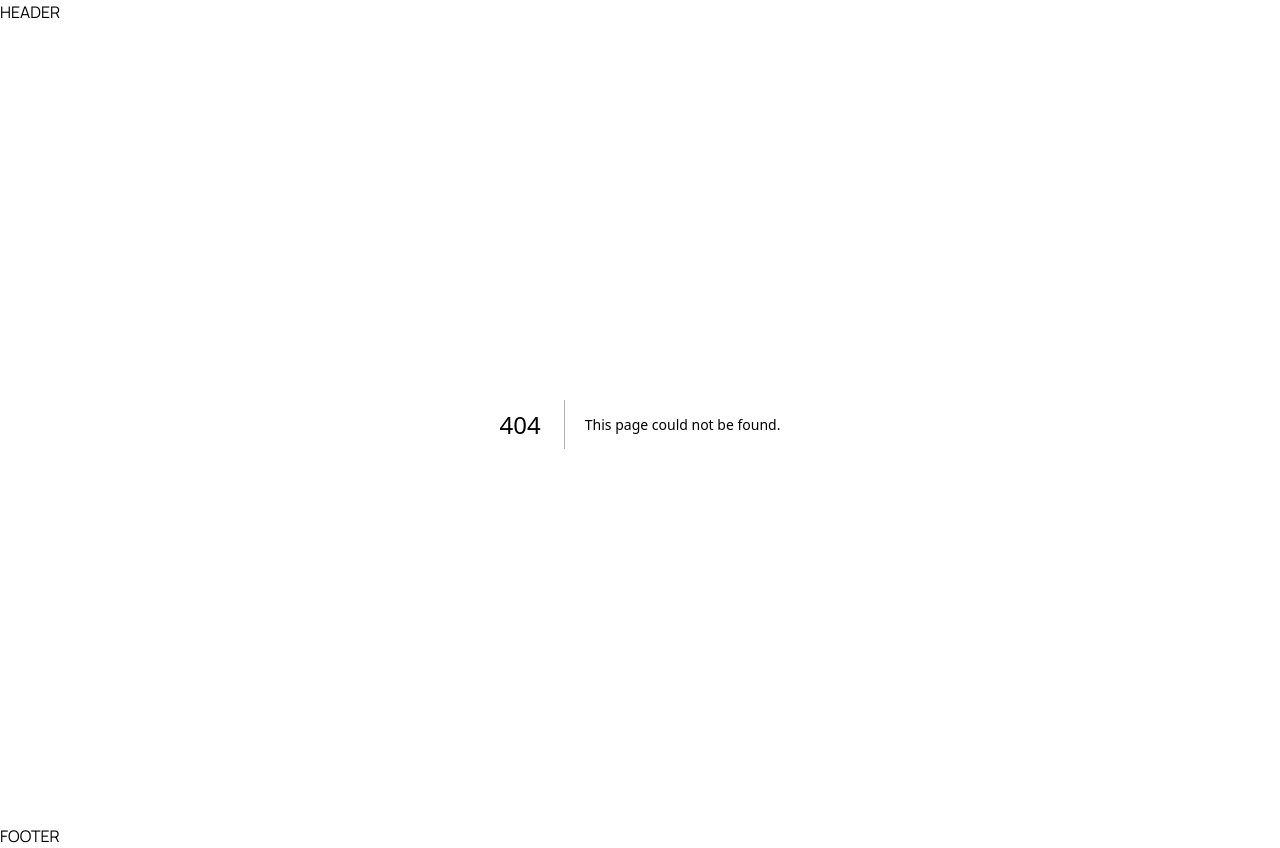
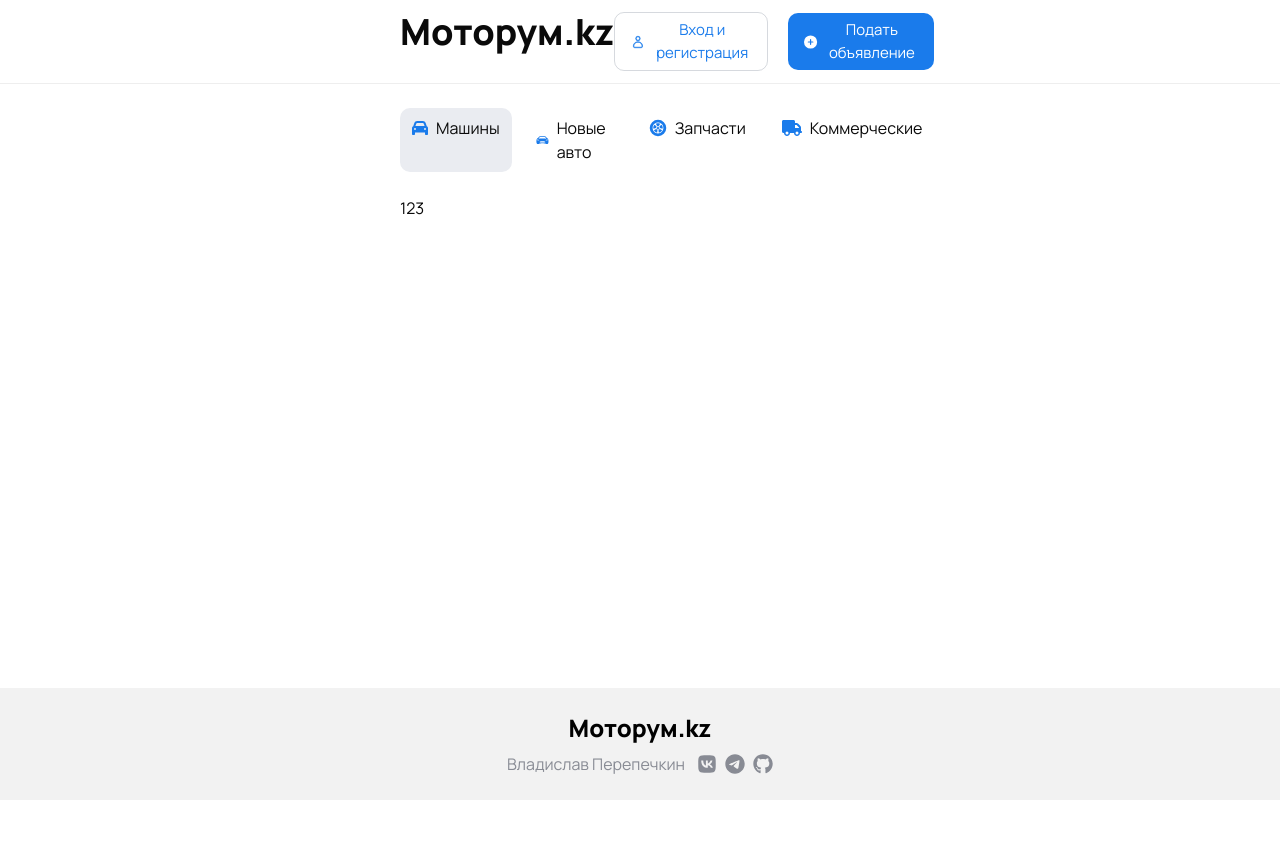
Before and after one commit to xtrphy/car-marketplace, a Next.js app: page /cars in a window 1280 px wide. Before the commit this address had no page. After the commit the page ends 800 px from the top, so only its background shows below. Built offline with nearby package versions, Linux system fonts and the light colour scheme.

Commit message:
feat: Complete header and footer. Create tabs for categories inside main

```diff
--- a/package.json
+++ b/package.json
@@ -16,6 +16,7 @@
     "next": "15.4.6",
     "react": "19.1.0",
     "react-dom": "19.1.0",
+    "react-icons": "^5.5.0",
     "react-redux": "^9.2.0",
     "tailwind-merge": "^3.3.1"
   },
--- /dev/null
+++ b/src/app/[category]/page.tsx
@@ -0,0 +1,11 @@
+import React from 'react';
+
+const page = () => {
+    return (
+        <div>
+            123
+        </div>
+    );
+};
+
+export default page;
--- a/src/app/globals.css
+++ b/src/app/globals.css
@@ -4,6 +4,9 @@
 @custom-variant dark (&:is(.dark *));
 
 @theme inline {
+    --color-primary-accent: #1a7beb;
+    --color-primary-hover: #106ac9;
+    --color-secondary-hover: #eaecf1;
     --radius-sm: calc(var(--radius) - 4px);
     --radius-md: calc(var(--radius) - 2px);
     --radius-lg: var(--radius);
@@ -114,6 +117,7 @@
     * {
         @apply border-border outline-ring/50;
     }
+
     body {
         @apply bg-background text-foreground;
     }
--- a/src/app/layout.tsx
+++ b/src/app/layout.tsx
@@ -1,8 +1,8 @@
 import type { Metadata } from "next";
 import { Manrope } from 'next/font/google';
 import "./globals.css";
-import Header from "@/widgets/header/ui/Header";
-import Footer from "@/widgets/footer/ui/Footer";
+import Header from "@/widgets/Header/ui/Header";
+import Footer from "@/widgets/Footer/ui/Footer";
 
 const manrope = Manrope({
     variable: "--font-manrope",
@@ -28,7 +28,7 @@ export default function RootLayout({
                 className={`${manrope.className} antialiased flex flex-col min-h-screen`}
             >
                 <Header />
-                <main className="flex-grow">
+                <main className="px-4 flex-grow mx-96">
                     {children}
                 </main>
                 <Footer />
--- a/src/app/page.tsx
+++ b/src/app/page.tsx
@@ -1,11 +1,7 @@
-import React from 'react';
+import { redirect } from 'next/navigation';
 
 const page = () => {
-    return (
-        <div>
-            <h1 className='text-5xl'>Домашняя</h1>
-        </div>
-    );
+    redirect('/cars');
 };
 
 export default page;
--- /dev/null
+++ b/src/widgets/footer/components/SocialMedias.tsx
@@ -0,0 +1,33 @@
+import React from 'react';
+import { FaVk, FaTelegram, FaGithub } from 'react-icons/fa6';
+
+const socialMedias = [
+    {
+        icon: <FaVk size={20} />,
+        href: "https://vk.com/xtrphyo"
+    },
+    {
+        icon: <FaTelegram size={20} />,
+        href: "https://t.me/xtrphy1"
+    },
+    {
+        icon: <FaGithub size={20} />,
+        href: "https://github.com/xtrphy",
+    }
+]
+
+const SocialMedias = () => {
+    return (
+        <ul className='flex gap-2'>
+            {socialMedias.map(({ icon, href }, i) => (
+                <li key={i} className='hover:text-primary-accent transition-colors duration-200'>
+                    <a href={href}>
+                        {icon}
+                    </a>
+                </li>
+            ))}
+        </ul>
+    );
+};
+
+export default SocialMedias;
--- a/src/widgets/footer/ui/Footer.tsx
+++ b/src/widgets/footer/ui/Footer.tsx
@@ -1,9 +1,14 @@
 import React from 'react';
+import SocialMedias from '../components/SocialMedias';
 
 const Footer = () => {
     return (
-        <footer>
-            FOOTER
+        <footer className='w-full flex flex-col gap-2 justify-center items-center py-6 bg-[#f2f2f2] text-[#888b94]'>
+            <span className='font-black text-2xl text-black'>Моторум.kz</span>
+            <div className='flex gap-3 items-center'>
+                <span>Владислав Перепечкин</span>
+                <SocialMedias />
+            </div>
         </footer>
     );
 };
--- /dev/null
+++ b/src/widgets/header/components/Categories.tsx
@@ -0,0 +1,73 @@
+'use client';
+
+import React from 'react';
+import { FaCar } from 'react-icons/fa6';
+import { IoCarSport } from 'react-icons/io5';
+import { GiCarWheel } from 'react-icons/gi';
+import { FaTruck } from 'react-icons/fa6';
+import clsx from 'clsx';
+
+import { useState, useEffect } from 'react';
+import { useParams } from 'next/navigation';
+import Link from 'next/link';
+
+const categories = [
+    {
+        category: 'Машины',
+        href: '/cars',
+        icon: <FaCar className='text-primary-accent' />
+    },
+    {
+        category: 'Новые авто',
+        href: '/new',
+        icon: <IoCarSport className='text-primary-accent' size={20} />
+    },
+    {
+        category: 'Запчасти',
+        href: '/zapchasti',
+        icon: <GiCarWheel className='text-primary-accent' size={18} />
+    },
+    {
+        category: 'Коммерческие',
+        href: '/spectehnika',
+        icon: <FaTruck className='text-primary-accent' size={20} />
+    },
+];
+
+const Categories = () => {
+    const params = useParams<{ category: string }>();
+    const categoryFromUrl = params.category || "cars";
+
+    const [activeCategory, setActiveCategory] = useState(categoryFromUrl);
+
+    useEffect(() => {
+        setActiveCategory(categoryFromUrl);
+    }, [categoryFromUrl]);
+
+    const handleCategoryClick = (category: string) => {
+        setActiveCategory(category);
+    }
+
+    return (
+        <div className='mx-96 px-4 my-6 flex gap-2'>
+            <ul className='flex gap-3'>
+                {categories.map(({ category, href, icon }, i) => (
+                    <li
+                        key={i}
+                        className={
+                            clsx('rounded-lg hover:bg-secondary-hover transition-colors duration-200',
+                                { 'bg-secondary-hover': activeCategory === href.slice(1, href.length) })}
+                        onClick={() => handleCategoryClick(category)}
+                    >
+                        <Link href={href} className='flex gap-2 items-center py-2 px-3'>
+                            {icon}
+                            {category}
+                        </Link>
+                    </li>
+                ))}
+            </ul>
+        </div>
+    );
+};
+
+export default Categories;
--- /dev/null
+++ b/src/widgets/header/components/Top.tsx
@@ -0,0 +1,31 @@
+import React from 'react';
+import { CiUser } from 'react-icons/ci';
+import { FaCirclePlus } from 'react-icons/fa6';
+
+const Top = () => {
+    return (
+        <div className='border-b-1 border-b-[#eee]'>
+            <div className='mx-96 px-4'>
+                <div className='flex justify-between py-3'>
+                    <div>
+                        <span className='text-4xl font-black'>Моторум.kz</span>
+                    </div>
+
+                    <div className='flex items-center gap-5'>
+                        <button className='border border-[#505b713b] py-1.5 px-4 rounded-lg flex items-center gap-2 text-primary-accent text-[15px] hover:bg-secondary-hover cursor-pointer transition-colors duration-200'>
+                            <CiUser size={20} strokeWidth={1} />
+                            Вход и регистрация
+                        </button>
+
+                        <button className='flex items-center gap-2 bg-primary-accent py-1.5 px-4 rounded-lg text-[15px] text-white hover:bg-primary-hover cursor-pointer transition-colors duration-200'>
+                            <FaCirclePlus size={20} />
+                            Подать объявление
+                        </button>
+                    </div>
+                </div>
+            </div>
+        </div>
+    );
+};
+
+export default Top;
--- a/src/widgets/header/ui/Header.tsx
+++ b/src/widgets/header/ui/Header.tsx
@@ -1,9 +1,12 @@
 import React from 'react';
+import Top from '../components/Top';
+import Categories from '../components/Categories';
 
 const Header = () => {
     return (
         <header>
-            HEADER
+            <Top />
+            <Categories />
         </header>
     );
 };
```
Also changed, not shown: public/favicon.webp, 1 other file (tests, documents, lock files or other folders). Lines whose indentation alone changed are shown as unchanged.
